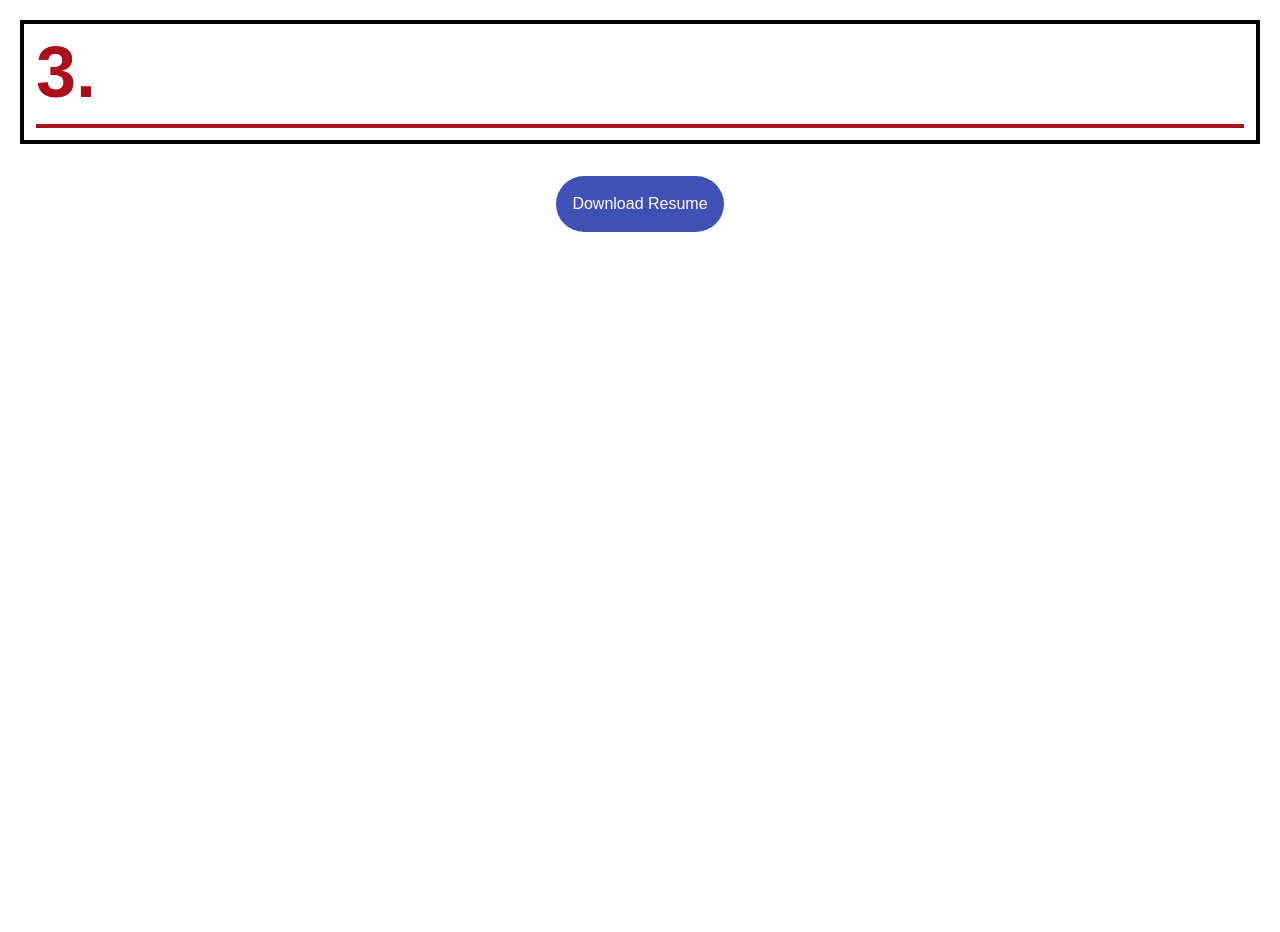
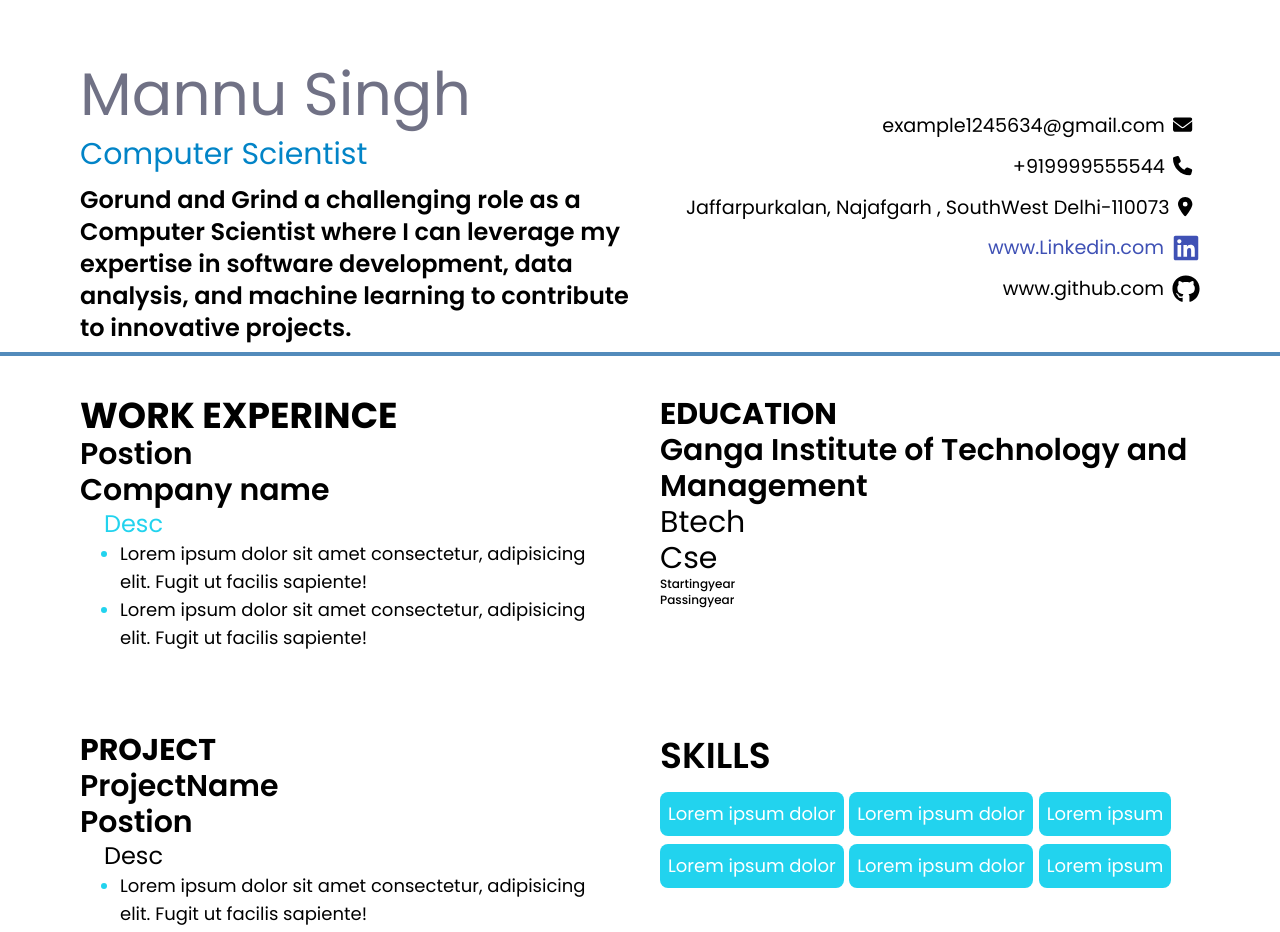
Before and after one commit to Sweet-Combat/op-resume-builder, a React (Vite) app: page /resume3 in a window 1280 px wide. Shown: the top 932 px of the page. Before the commit the page ends 800 px from the top, so only its background shows below. Built offline with nearby package versions, Linux system fonts and the light colour scheme; a web font is replaced by a local one.

Commit message:
template 3 done

```diff
--- a/src/components/Resume/Resume3.jsx
+++ b/src/components/Resume/Resume3.jsx
@@ -1,229 +1,189 @@
-import React, { useEffect, useState } from 'react'
-import './styles.css'
-import { useSelector } from 'react-redux'
-import { faGithub, faLinkedin, faTwitterSquare } from '@fortawesome/free-brands-svg-icons';
-import { FontAwesomeIcon } from '@fortawesome/react-fontawesome';
-import { faGlobe } from '@fortawesome/free-solid-svg-icons';
+import React, { useEffect, useState } from "react";
+import "./styles.css";
+import { useSelector } from "react-redux";
+import {
+  faGithub,
+  faLinkedin,
+  faTwitterSquare,
+} from "@fortawesome/free-brands-svg-icons";
+import { FontAwesomeIcon } from "@fortawesome/react-fontawesome";
+import {
+  faEnvelope,
+  faGlobe,
+  faLocationDot,
+  faPhone,
+} from "@fortawesome/free-solid-svg-icons";
 
-const Resume3 = ({showDownload = true}) => {
+const Resume3 = ({ showDownload = true }) => {
   const [showSkills, setShowSkills] = useState(false);
   const [showActivities, setShowActivities] = useState(false);
   const [showEducation, setShowEducation] = useState(false);
   const [showExperience, setShowExperience] = useState(false);
 
-  const resumeData = useSelector(state => state.resumeData.value);
+  const resumeData = useSelector((state) => state.resumeData.value);
 
   useEffect(() => {
-
     resumeData.skills.map((skill) => {
       if (skill) {
-        setShowSkills(true)
+        setShowSkills(true);
       }
-    })
+    });
 
     resumeData.activities.map((activity) => {
       if (activity) {
-        setShowActivities(true)
+        setShowActivities(true);
       }
-    })
+    });
 
     Object.keys(resumeData.education).map((key) => {
       if (resumeData.education[key]) {
-        setShowEducation(true)
+        setShowEducation(true);
       }
-    })
+    });
 
     resumeData.experience.map((exp) => {
       Object.keys(exp).map((key) => {
-      if (exp[key]) {
-        setShowExperience(true)
-      }
-    })
-    })
-  }, [])
-
+        if (exp[key]) {
+          setShowExperience(true);
+        }
+      });
+    });
+  }, []);
 
   return (
-    <div className='resume-container'>
-      <div className='resume print:border-none print:m-0 border-2 sm:border-4 border-black flex flex-col m-5 p-3  sm:gap-5'>
-        <div className='header w-full flex justify-between pb-1 sm:pb-4 border-b-2 sm:border-b-4 border-red'>
-          <div>
-            <h1 className='font-bold  text-2xl sm:text-3xl md:text-5xl lg:text-7xl uppercase text-red '>3. {resumeData.firstname} {resumeData.lastname}</h1>
-            <div className='font-semibold text-red text-[10px] sm:text-sm'>
-              <p>{resumeData.address}</p>
-              <p>{resumeData.phoneNo}
-                {
-                  (resumeData.phoneNo && resumeData.email) && (
-                    <span> | </span>
-                  )
-                }
-
-                {resumeData.email}</p>
+    <div className="resume-container">
+      <div className="resume resume-3 min-h-screen  pt-16 ">
+        <div className="header grid grid-cols-2 border-b-4 border-t3-blue px-20">
+          <div className="">
+            <h1 className="name text-t3-grey text-6xl ">Mannu Singh</h1>
+            <h2 className="role text-sky-600 text-3xl py-3">
+              Computer Scientist
+            </h2>
+            <p className="objective font-semibold text-2xl">
+              Gorund and Grind a challenging role as a Computer Scientist where
+              I can leverage my expertise in software development, data
+              analysis, and machine learning to contribute to innovative
+              projects.
+            </p>
+          </div>
+          <div className="justify-self-end text-[1.2rem] text-right flex flex-col gap-3 py-12">
+            <div className=" ">
+              example1245634@gmail.com
+              <FontAwesomeIcon className="mr-2 ml-2" icon={faEnvelope} />
             </div>
-
-          </div>
-          <div className=' place-self-end'>
-            <div className='social-icons pt-2 flex gap-1 sm:gap-4'>
-              {
-                resumeData.website && (
-                  <a className='text-blue' href={resumeData.website} target='_blank'><FontAwesomeIcon className='sm:w-7 sm:h-7' icon={faGlobe} /></a>
-                )
-              }
-              {
-                resumeData.linkedin && (
-                  <a className='text-blue' href={resumeData.linkedin} target='_blank'><FontAwesomeIcon className='sm:w-7 sm:h-7' icon={faLinkedin} /></a>
-                )
-              }
-              {
-                resumeData.twitter && (
-                  <a className='text-sky-400' href={resumeData.twitter} target='_blank'><FontAwesomeIcon className='sm:w-7 sm:h-7' icon={faTwitterSquare} /></a>
-                )
-              }
-              {
-                resumeData.github && (
-                  <a className='text-black' href={resumeData.github} target='_blank'><FontAwesomeIcon className='sm:w-7 sm:h-7' icon={faGithub} /></a>
-                )
-              }
-
-
+            <div className="">
+              +919999555544
+              <FontAwesomeIcon className="mr-2 ml-2" icon={faPhone} />
+            </div>
+            <div className=" ">
+              Jaffarpurkalan, Najafgarh , SouthWest Delhi-110073
+              <FontAwesomeIcon className="mr-2 ml-2" icon={faLocationDot} />
+            </div>
+            <div
+              className="text-blue flex justify-end "
+              href={resumeData.faLinkedin}
+              target="_blank"
+            >
+              www.Linkedin.com
+              <FontAwesomeIcon
+                className="sm:w-7 ml-2 sm:h-7 "
+                icon={faLinkedin}
+              />
+            </div>
+            <div
+              className="text-black flex justify-end"
+              href={resumeData.github}
+              target="_blank"
+            >
+              www.github.com
+              <FontAwesomeIcon className="sm:w-7 sm:h-7 ml-2" icon={faGithub} />
             </div>
           </div>
         </div>
-        {
-          (resumeData.objective) && (
-            <div className='objective border-b-2 sm:border-b-4 border-red pb-1 sm:pb-4'>
-              <h2 className=' text-red font-bold text-2xl sm:text-4xl  sm:pb-4 uppercase '>objective</h2>
-              <p className='font-semibold text-[10px] sm:text-sm'>{resumeData.objective}</p>
-
+        <div className="sec-section  grid grid-cols-2 min-h-screen px-20 py-10">
+          <div className="sec-A  mr-10">
+            <div className="sec-AA mb-20">
+              <h3 className=" font-bold text-4xl ">WORK EXPERINCE</h3>
+              <p className=" font-semibold text-3xl">Postion</p>
+              <p className=" font-semibold text-3xl">Company name</p>
+              <ul className="list-disc  pl-6 text-lg">
+                <h1 className="text-2xl text-cyan-400">Desc</h1>
+                <li className="ml-4 text-cyan-400">
+                  <p className="text-black">
+                    Lorem ipsum dolor sit amet consectetur, adipisicing elit.
+                    Fugit ut facilis sapiente!
+                  </p>
+                </li>
+                <li className="ml-4 text-cyan-400">
+                  <p className="text-black">
+                    Lorem ipsum dolor sit amet consectetur, adipisicing elit.
+                    Fugit ut facilis sapiente!
+                  </p>
+                </li>
+              </ul>
             </div>
-          )
-        }
-
-        {
-          showEducation && (
-            <div className='education-section pb-1 sm:pb-4 border-b-2 sm:border-b-4 border-red'>
-            <h2 className=' text-red font-bold text-2xl sm:text-4xl  sm:pb-4 uppercase '>Education</h2>
-
-            <div className='education font-semibold'>
-              <div className='flex justify-between'>
-                <div>
-                  <span className='font-bold'>{resumeData.education.degree}</span>
-                  {
-                    resumeData.education.degree && resumeData.education.institute && (
-                      <span> | </span>
-                    )
-                  }
-                  {resumeData.education.institute}
-                </div>
-                <div className='text-[10px] sm:text-normal'>{resumeData.education.startYear}
-                  {
-                    resumeData.education.startYear && resumeData.education.endYear && (
-                      <span> - </span>
-                    )
-                  }
-                  {resumeData.education.endYear}</div>
-              </div>
-              <p className='text-[10px] sm:text-sm'>{resumeData.education.description}</p>
+            <div className="sec-AB ">
+              <h3 className="font-bold text-3xl">PROJECT</h3>
+              <p className="font-semibold text-3xl">ProjectName</p>
+              <p className=" font-semibold text-3xl">Postion</p>
+              <ul className="list-disc pl-6 text-lg">
+                <h1 className="text-2xl tex-cyan-400">Desc</h1>
+                <li className="ml-4 text-cyan-400">
+                  <p className="text-black">
+                    Lorem ipsum dolor sit amet consectetur, adipisicing elit.
+                    Fugit ut facilis sapiente!
+                  </p>
+                </li>
+                <li className="ml-4 text-cyan-400">
+                  <p className="text-black">
+                    Lorem ipsum dolor sit amet consectetur, adipisicing elit.
+                    Fugit ut facilis sapiente!
+                  </p>
+                </li>
+              </ul>
             </div>
+          </div>
+          <div className="sec-B  ml-10 flex flex-col justify-self-center  w-full">
+            <div className="sec-BA mb-32">
+              <h3 className="font-bold text-3xl">EDUCATION</h3>
+              <p className="font-semibold text-3xl">
+                Ganga Institute of Technology and Management{" "}
+              </p>
+              <p className=" text-3xl">Btech</p>
+              <p className=" text-3xl">Cse</p>
+              <p className="text-xs font-medium">Startingyear</p>
+              <p className="text-xs font-medium">Passingyear</p>{" "}
             </div>
-          )
-        }
-
-        {
-          showExperience && (
-            <div className='experience-section sm:pb-4 border-b-2 sm:border-b-4 border-red'>
-              <h2 className=' text-red font-bold text-2xl sm:text-4xl  sm:pb-4 uppercase '>Experience</h2>
-              {
-                resumeData.experience.map((exp, indx) => {
-                  return (
-                    <div className='experience font-semibold' key={indx}>
-                      <div className='flex justify-between' >
-                        <div>
-                          <span>{exp.position}</span>
-                          {
-                            exp.position && exp.company && (
-                              <span> | </span>
-                            )
-                          }
-                          {exp.company}
-                        </div>
-                        <div className='text-[10px] sm:text-normal'>{exp.startYear}
-                          {
-                            exp.startYear && exp.endYear && (
-                              <span> - </span>
-                            )
-                          }
-
-                          {exp.endYear}</div>
-                      </div>
-                      <p className='pb-1 sm:pb-4 text-[10px] sm:text-sm'>{exp.description}</p>
-                    </div>
-                  );
-                })
-              }
-            </div>
-          )
-        }
-        {
-          showSkills && (
-            <div className="w-full skills pb-1 sm:pb-4 border-b-2 sm:border-b-4 border-red">
-              <h2 className=' text-red font-bold text-2xl sm:text-4xl  sm:pb-4 uppercase'>Skills</h2>
-              <div className="w-full grid grid-cols-3 font-semibold">
-                {
-                  resumeData.skills.map((skill, indx) => {
-                    if (!skill) {
-                      return null;
-                    }
-
-                    return (
-                      <li key={indx} className='text-[10px] sm:text-sm'>
-                        {skill}
-                      </li>
-                    );
-                  })
-                }
-
+            <div className="sec-BB">
+              <h3 className="font-semibold text-4xl mb-4">SKILLS</h3>
+              <div className="text-lg ">
+                <ul className=" grid grid-cols-3 gap-2  w-full">
+                  <li className="bg-cyan-400 text-white inline w-max p-2  rounded-lg">
+                    Lorem ipsum dolor
+                  </li>
+                  <li className="bg-cyan-400 text-white inline w-max p-2  rounded-lg">
+                    Lorem ipsum dolor
+                  </li>
+                  <li className="bg-cyan-400 text-white inline w-max p-2  rounded-lg">
+                    Lorem ipsum{" "}
+                  </li>
+                  <li className="bg-cyan-400 text-white inline w-max p-2  rounded-lg">
+                    Lorem ipsum dolor
+                  </li>
+                  <li className="bg-cyan-400 text-white inline w-max p-2  rounded-lg">
+                    Lorem ipsum dolor
+                  </li>
+                  <li className="bg-cyan-400 text-white inline w-max p-2  rounded-lg">
+                    Lorem ipsum{" "}
+                  </li>
+                </ul>
               </div>
             </div>
-          )
-        }
+          </div>
+        </div>
+      </div>
+    </div>
+  );
+};
 
-
-        {
-          showActivities && (
-            <div className="activities">
-              <h2 className=' text-red font-bold text-2xl sm:text-4xl  sm:pb-4 uppercase '>Activities</h2>
-              {
-                resumeData.activities.map((activity, indx) => {
-
-                  if (!activity) {
-                    return null;
-                  }
-
-                  return (
-                    <li className='sm:pb-2 w-full font-semibold text-[10px] sm:text-sm' key={indx}>
-                      {activity}
-                    </li>
-                  );
-
-                })
-              }
-            </div>
-          )
-        }
-
-      </div>
-      {
-        showDownload && (
-            <div className=' print:hidden  download my-8 flex justify-center w-full'>
-                <button className='text-center bg-blue-200 text-white p-4 rounded-full ' onClick={() => {
-                  window.print()
-              }} >Download Resume</button>
-            </div>
-        )
-      }
-    </div>
-  )
-}
-
-export default Resume3
+export default Resume3;
--- a/src/components/Resume/styles.css
+++ b/src/components/Resume/styles.css
@@ -1,5 +1,11 @@
+@import url('https://fonts.googleapis.com/css2?family=Poppins:ital,wght@0,100;0,200;0,300;0,400;0,500;0,600;0,700;0,800;0,900;1,100;1,200;1,300;1,400;1,500;1,600;1,700;1,800;1,900&display=swap');
+
 .resume{
   font-family: 'Montserrat', sans-serif;
+}
+
+.resume-3{
+  font-family: "Poppins", sans-serif;
 }
 
 
```
Also changed, not shown: tailwind.config.js (+6 -1 lines), public/resume-3-bg.webp (added).
